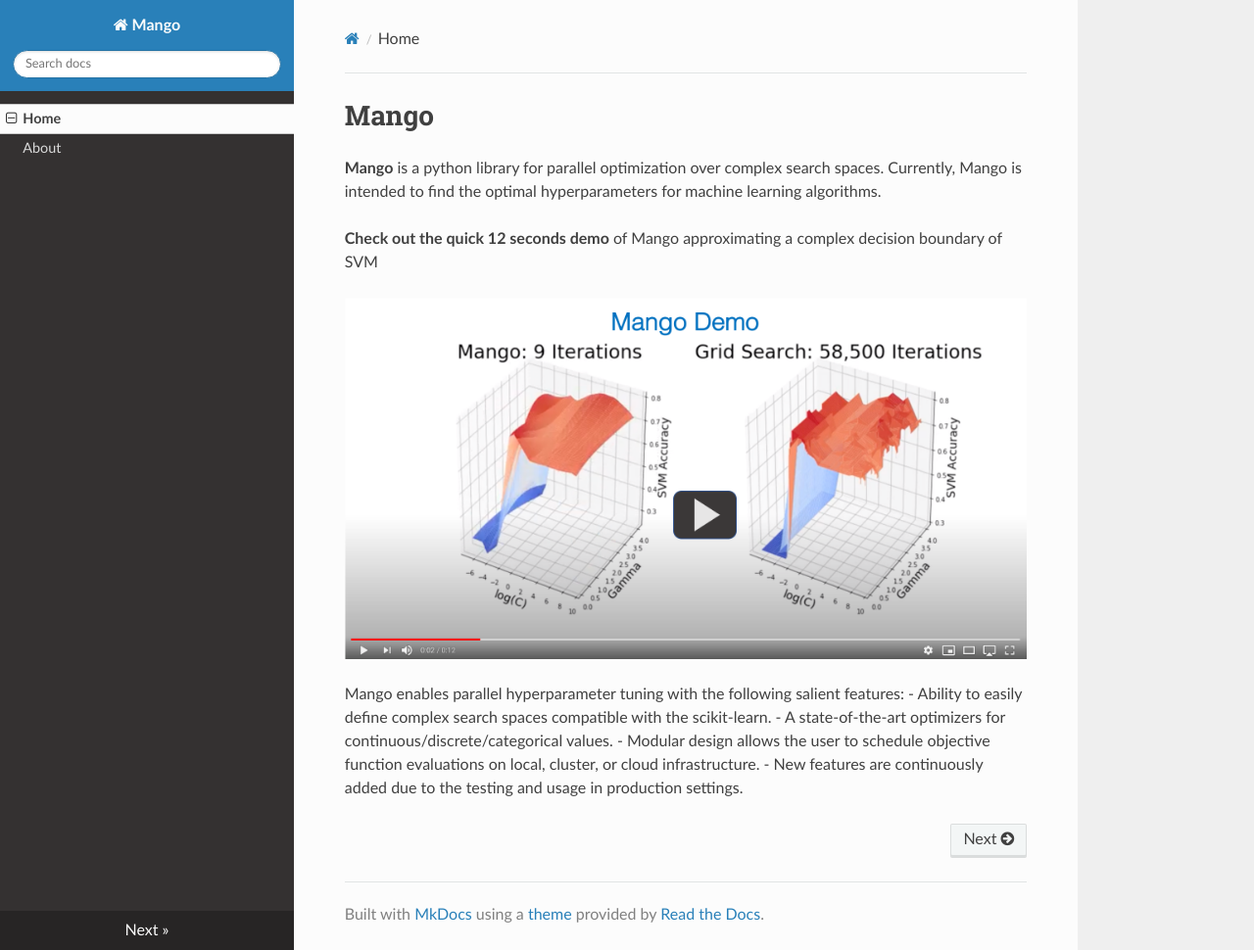
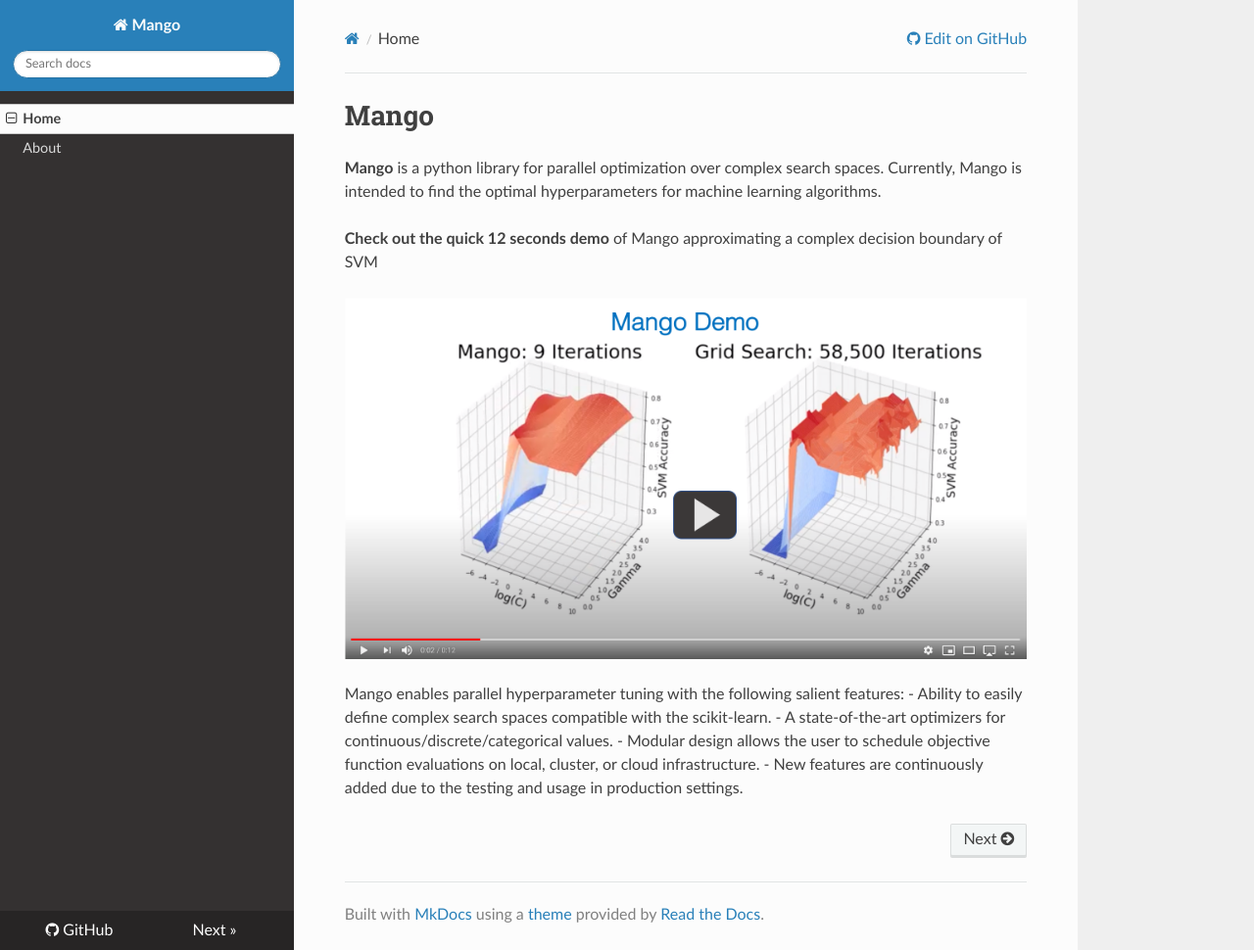
Before and after one commit to ARM-software/mango, an MkDocs documentation site: the page built from docs/index.md, in a window 1280 px wide and 970 px high. Shown: the whole window at 98% size. Built offline with MkDocs 1.6.1, drawn with Linux system fonts in a browser that asks for light colours; nearby versions of some CDN libraries; some of the changed lines change nothing that is shown.

Commit message:
added repo url to mkdocs config

```diff
--- a/mkdocs.yml
+++ b/mkdocs.yml
@@ -1,5 +1,7 @@
 site_name: Mango
 site_url: https://arm-mango.readthedocs.io/
+repo_url: https://github.com/ARM-software/mango/
+
 nav:
     - Home: index.md
     - About: about.md
```
